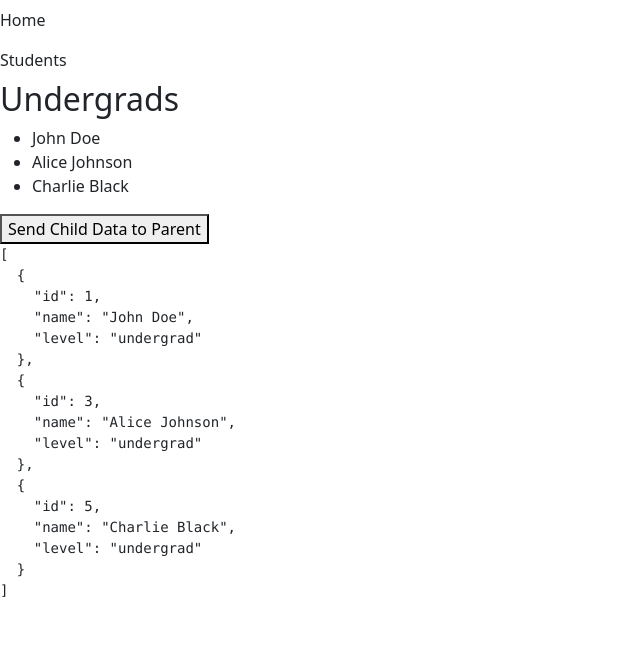
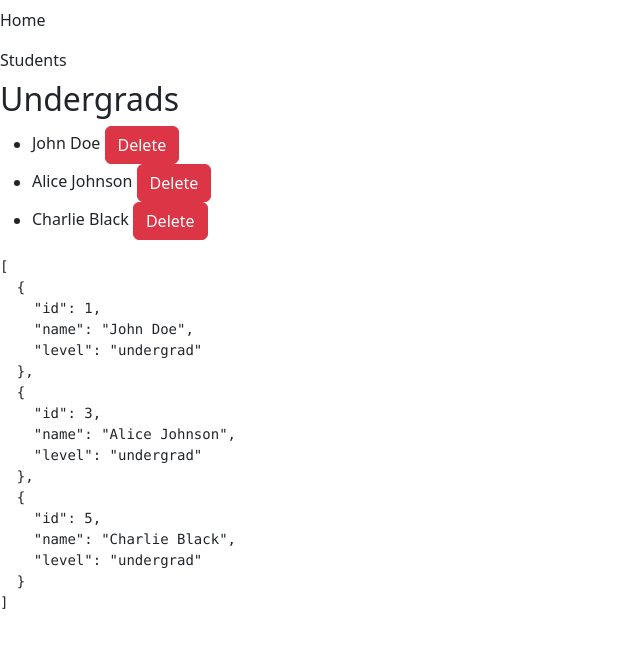
Before and after one commit to ShareghYusefi/school-application, an Angular app: page /students in a window 1280 px wide. Shown: the top 648 px of the page, without its empty margins (0-640 px from the left). Built offline with nearby package versions, Linux system fonts and the light colour scheme.

Commit message:
deleting a student

```diff
--- a/src/app/components/students/students.component.html
+++ b/src/app/components/students/students.component.html
@@ -3,5 +3,5 @@
 <!-- $event is the reserved keyword that captures the event object and the data pased from the child component -->
 <undergrads
   [undergradsList]="undergradStudents"
-  (childEvent)="alertMessage($event)"
+  (deleteEvent)="deleteStudent($event)"
 ></undergrads>
--- a/src/app/components/students/students.component.ts
+++ b/src/app/components/students/students.component.ts
@@ -35,13 +35,25 @@ export class StudentsComponent {
     },
   ];
 
+  getUndergradStudents() {
+    return this.students.filter((student) => student.level === 'undergrad');
+  }
+
   // get array of undergrad students
-  undergradStudents = this.students.filter(
-    (student) => student.level === 'undergrad'
-  );
+  undergradStudents = this.getUndergradStudents();
 
-  text: any;
-  alertMessage(message: any) {
-    this.text = message;
+  deleteStudent(id: number) {
+    // find index of student with given id
+    let index = this.students.findIndex((student) => student.id === id);
+    // index is -1 when no matching student is found
+    if (index === -1) {
+      return; // exit function if no matching student is found
+    }
+
+    // found student, remove it from the array
+    this.students.splice(index, 1);
+
+    // update undergrad students array
+    this.undergradStudents = this.getUndergradStudents();
   }
 }
--- a/src/app/components/undergrads/undergrads.component.html
+++ b/src/app/components/undergrads/undergrads.component.html
@@ -1,8 +1,10 @@
 <h2>Undergrads</h2>
 <ul>
-  <li *ngFor="let undergrad of undergradsList">{{ undergrad.name }}</li>
+  <li *ngFor="let undergrad of undergradsList">
+    {{ undergrad.name }}
+    <!-- trigger function to emit data to parent component -->
+    <button class="btn btn-danger" (click)="delete(undergrad.id)">Delete</button>
+  </li>
 </ul>
-<!-- trigger function to emit data to parent component -->
-<button (click)="sendDataToParent()">Send Child Data to Parent</button>
 
 <pre>{{ undergradsList | json }}</pre>
--- a/src/app/components/undergrads/undergrads.component.ts
+++ b/src/app/components/undergrads/undergrads.component.ts
@@ -10,11 +10,11 @@ export class UndergradsComponent {
   // accepting an array of students using @Input decorator
   @Input() undergradsList!: any[];
 
-  // define 'childEvent' event used to emit data to parent component via @Output decorator
-  @Output() childEvent = new EventEmitter();
+  // define 'deleteEvent' event used to emit data to parent component via @Output decorator
+  @Output() deleteEvent = new EventEmitter();
 
   // define function to emit the data to parent component
-  sendDataToParent() {
-    this.childEvent.emit('This is the data from child component!');
+  delete(id: number) {
+    this.deleteEvent.emit(id);
   }
 }
```
